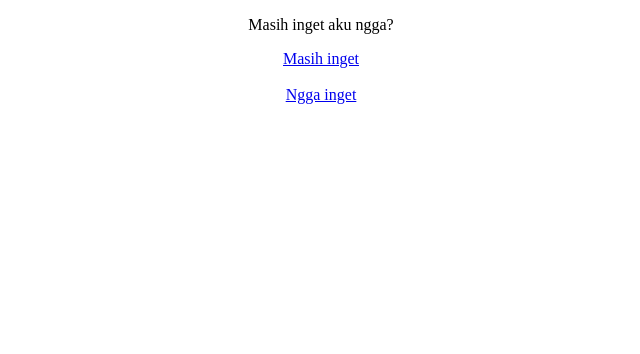
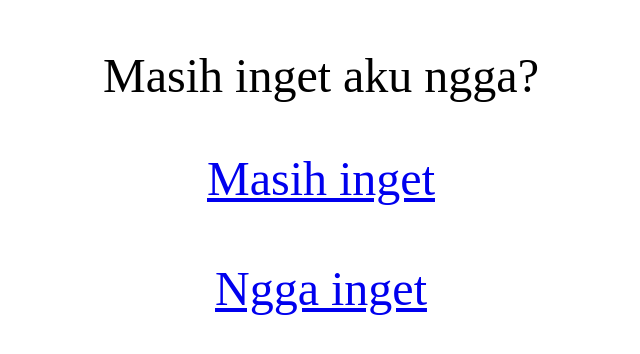
Before and after one commit to septaku/program, a plain HTML site: page index.html in a window 1280 px wide. Shown: the whole page, without its empty margins (319-959 px from the left). Drawn offline with Linux system fonts and the light colour scheme.

Commit message:
Update index.html

```diff
--- a/index.html
+++ b/index.html
@@ -10,8 +10,8 @@
         </script>
     </head>
     <body>
-        <blockquote align="center">Masih inget aku ngga?</blockquote>
-        <center><a href="https://septaku.github.io/program-masih-inget/">Masih inget</a></center><br>
-        <center><a href="https://septaku.github.io/program-ngga-inget/">Ngga inget</a></center>
+        <font size="10"><blockquote align="center">Masih inget aku ngga?</blockquote></font>
+        <font size="10"><center><a href="file:///C:/Program/Happy%20Birthday%20Ismi%201.html">Masih inget</a></center></font><br>
+        <font size="10"><center><a href="file:///C:/Program/Happy%20Birthday%20Ismi%202.html">Ngga inget</a></center></font>
     </body>
 </html>
```
